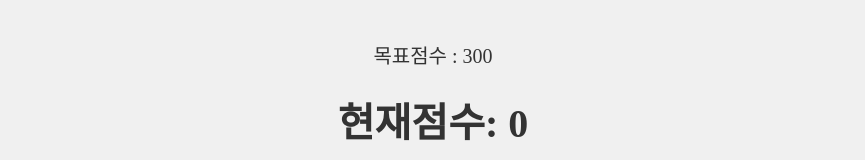
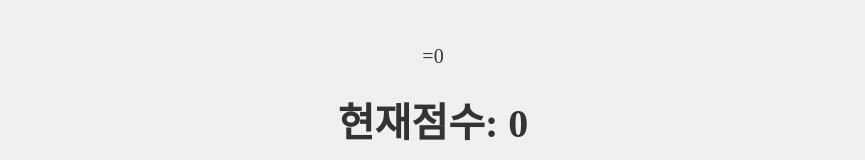
Before and after one commit to 2roosa/RUNRUN, a plain HTML site: page index.html in a window 1280 px wide. Shown: the top 160 px of the page, without its empty margins (207-1072 px from the left). Drawn offline with Linux system fonts and the light colour scheme.

Commit message:
Update index.html

```diff
--- a/index.html
+++ b/index.html
@@ -7,11 +7,12 @@
     <title>달리기 게임</title>
   </head>
   <body>
-      <p id="subtitle">목표점수 : 300</p>
+      <p id="subtitle">=0</p>
       <p id="score">현재점수: 0</p>
     <main>
       <canvas id="canvas"></canvas>
     </main>
     <script src="main.js"></script>
   </body>
+
 </html>
```
